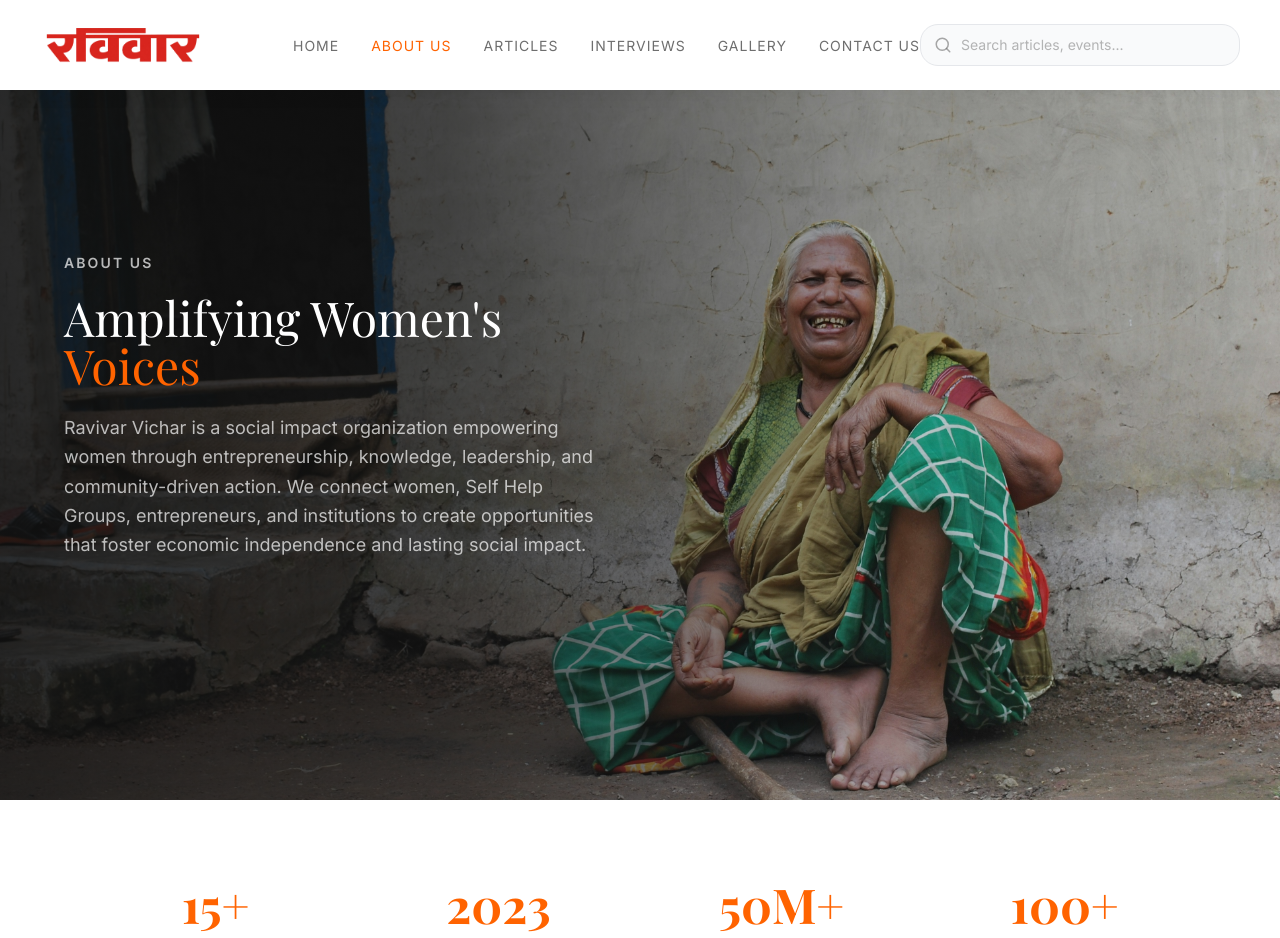
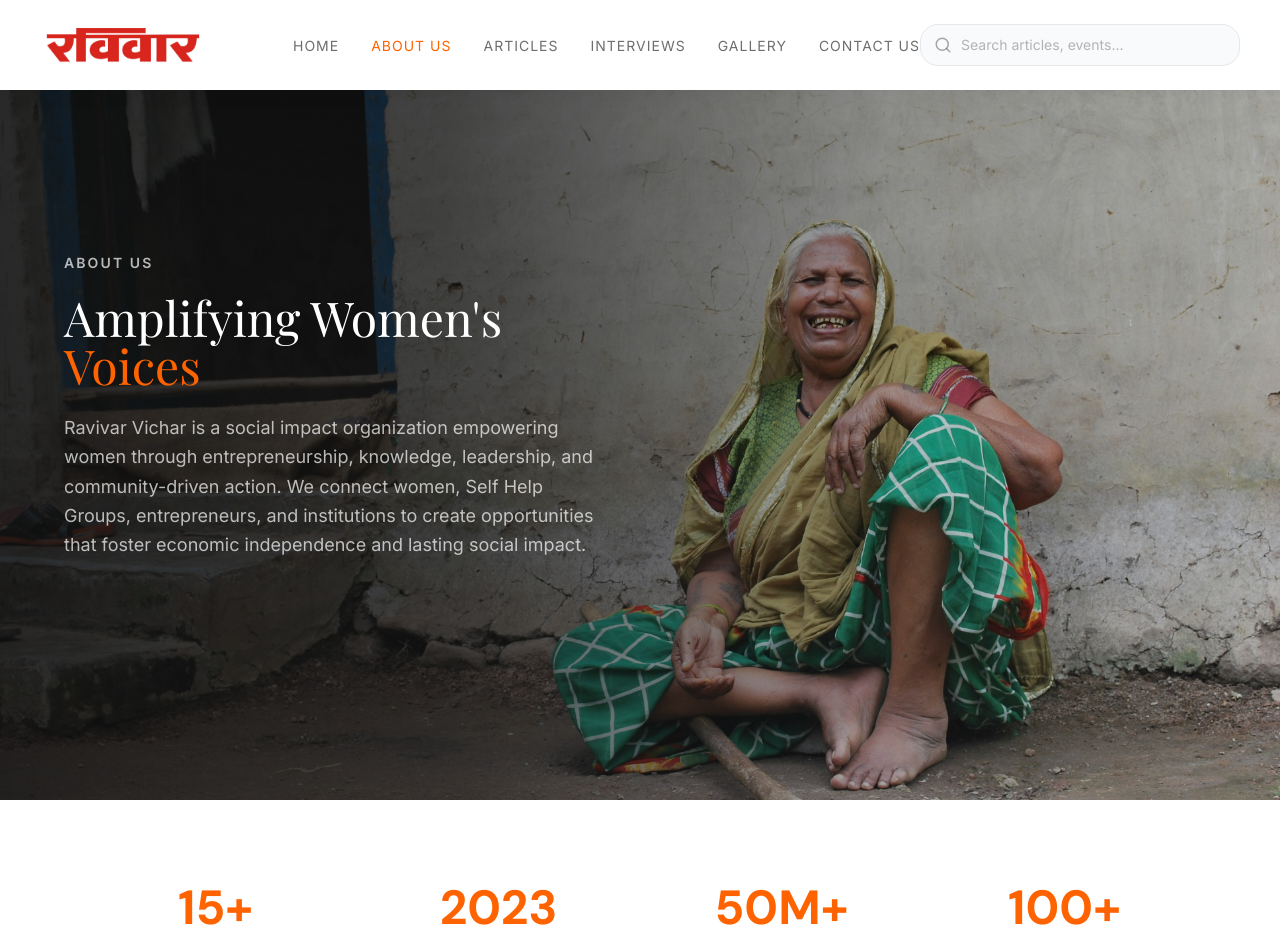
Before and after one commit to SarthakVaishampayan/RavivarVichar, a React (Vite) app in the folder apps/client/: page /about in a window 1280 px wide. Shown: the top 938 px of the page. Built offline with nearby package versions, Linux system fonts and the light colour scheme.

Commit message:
impact stats number font updated

```diff
--- a/apps/client/index.html
+++ b/apps/client/index.html
@@ -12,7 +12,7 @@
     <title>RavivarVichar — Empowering Rural Communities</title>
     <link rel="preconnect" href="https://fonts.googleapis.com" />
     <link rel="preconnect" href="https://fonts.gstatic.com" crossorigin />
-    <link href="https://fonts.googleapis.com/css2?family=Inter:wght@300;400;500;600;700&family=Playfair+Display:wght@400;500;600;700&display=swap" rel="stylesheet" />
+    <link href="https://fonts.googleapis.com/css2?family=Inter:wght@300;400;500;600;700&family=Playfair+Display:wght@400;500;600;700&family=DM+Sans:opsz,wght@9..40,400;9..40,500;9..40,600;9..40,700&display=swap" rel="stylesheet" />
   </head>
   <body class="font-body antialiased text-text-primary bg-surface-white">
     <div id="root"></div>
--- a/apps/client/src/components/home/ImpactStats.jsx
+++ b/apps/client/src/components/home/ImpactStats.jsx
@@ -59,7 +59,7 @@
   }, [isInView, end, duration]);
 
   return (
-    <span ref={ref} className="tabular-nums">
+    <span ref={ref} className="tabular-nums font-numeric font-bold">
       {count.toLocaleString('en-IN')}{suffix}
     </span>
   );
--- a/apps/client/src/pages/About.jsx
+++ b/apps/client/src/pages/About.jsx
@@ -93,7 +93,7 @@
     ? count
     : count.toLocaleString('en-IN');
 
-  return <span ref={ref} className="tabular-nums">{display}{suffix}</span>;
+  return <span ref={ref} className="tabular-nums font-numeric font-bold">{display}{suffix}</span>;
 }
 
 /* ── Preview overlay for compact tile cards (Goals & Core Values) ── */
--- a/apps/client/src/pages/WhatWeDoDetail.jsx
+++ b/apps/client/src/pages/WhatWeDoDetail.jsx
@@ -317,7 +317,7 @@
   }, [isInView, value, duration]);
 
   return (
-    <span ref={ref} className="tabular-nums">
+    <span ref={ref} className="tabular-nums font-numeric font-bold">
       {prefix}{count.toLocaleString('en-IN')}{suffix}
     </span>
   );
--- a/apps/client/tailwind.config.js
+++ b/apps/client/tailwind.config.js
@@ -53,6 +53,7 @@
       fontFamily: {
         heading: ['Playfair Display', 'serif'],
         body: ['Inter', 'sans-serif'],
+        numeric: ['DM Sans', 'sans-serif'],
       },
       fontSize: {
         hero: ['64px', { lineHeight: '1.1', fontWeight: '700' }],
```
Also changed, not shown: 1 other file (tests, documents, lock files or other folders).
